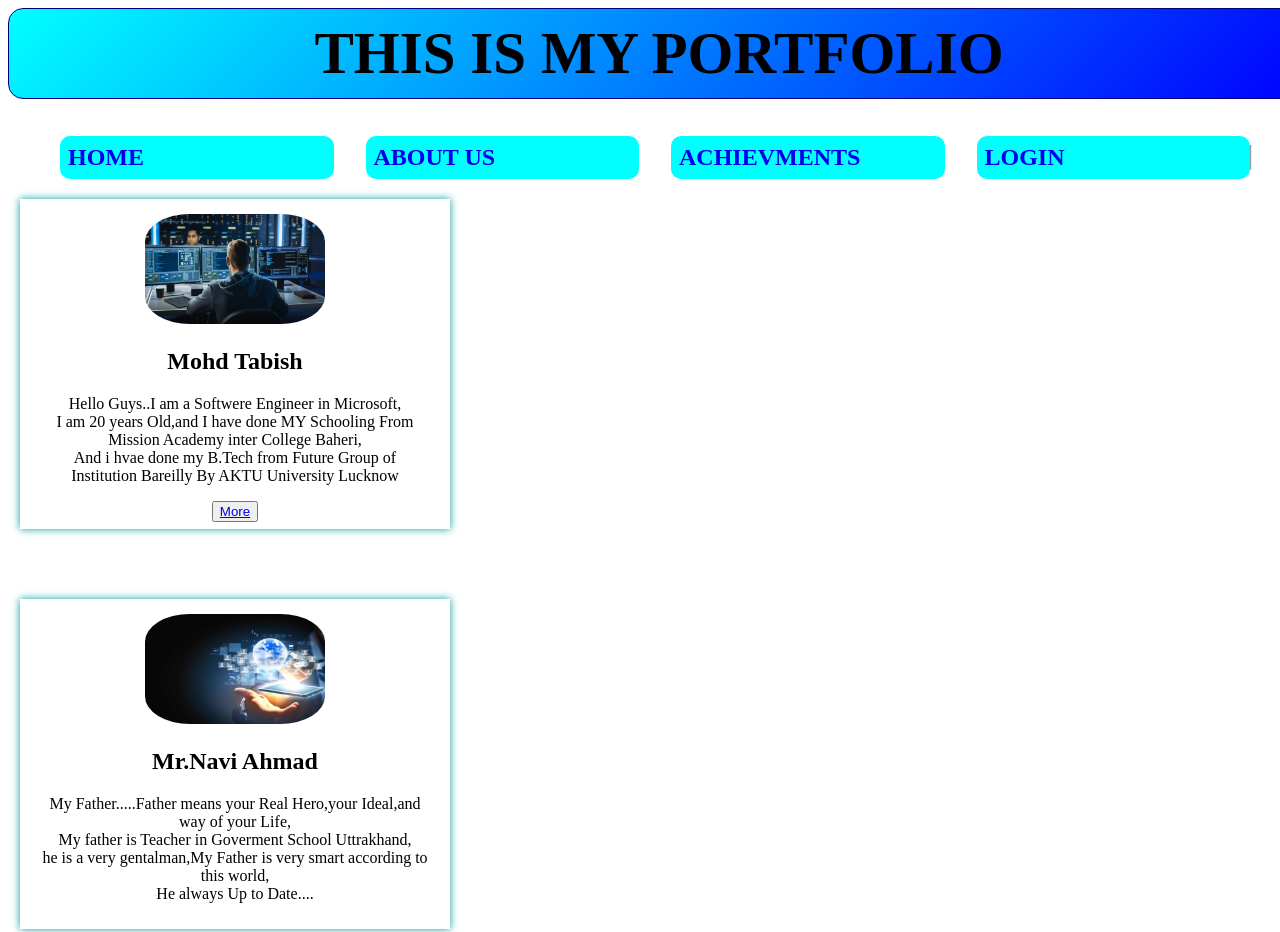
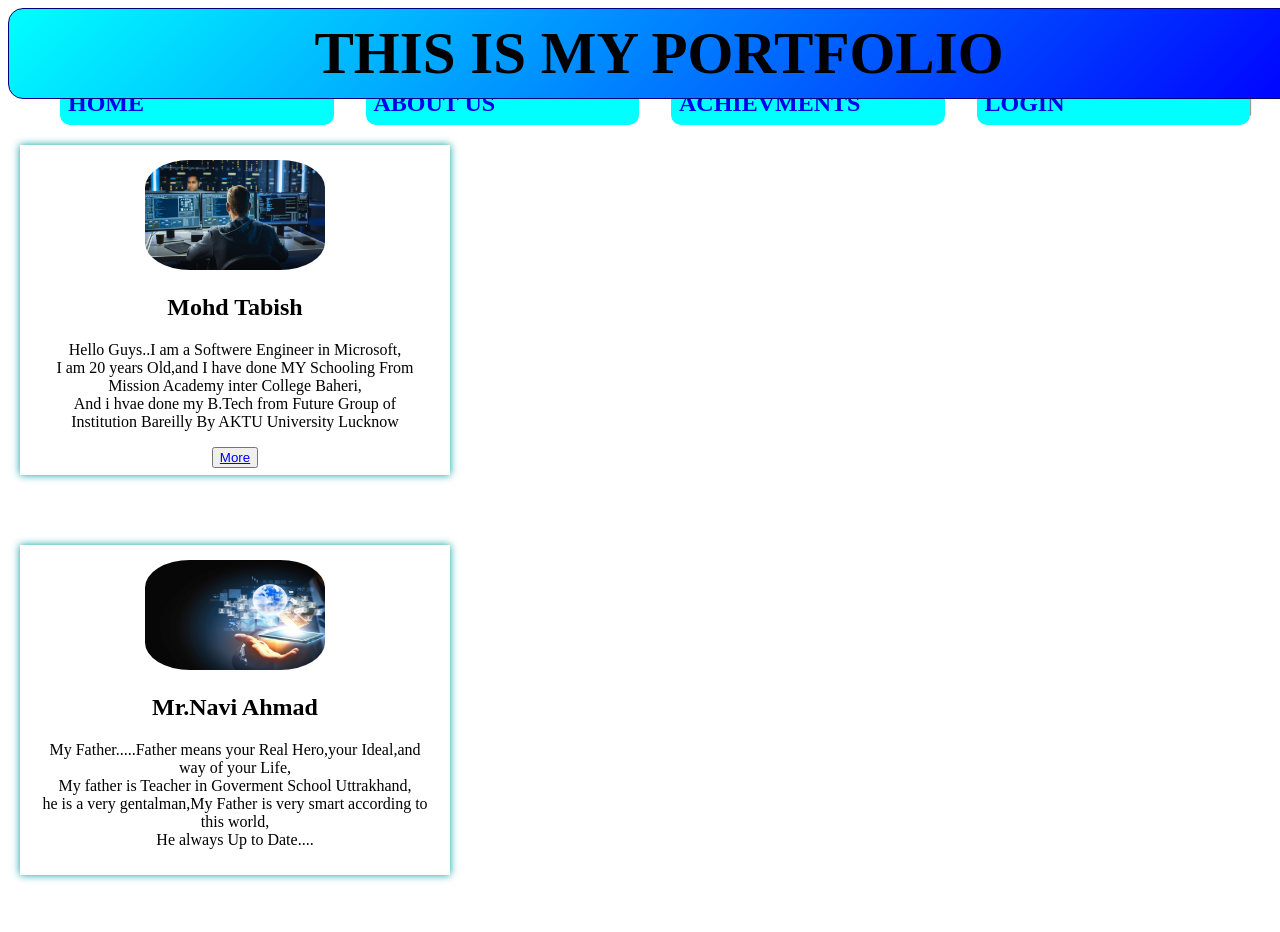
Before and after one commit to Mohdtabish75/portfolo, a plain HTML site: page index.html in a window 1280 px wide. Shown: the top 932 px of the page. Drawn offline with Linux system fonts and the light colour scheme.

Commit message:
Update index.html

```diff
--- a/index.html
+++ b/index.html
@@ -21,7 +21,7 @@
 </head>
 <body>
     <header class="hd"><b>THIS IS MY PORTFOLIO</b></header><br><hr>
-    <section><br><br><br><br><b><b></b></b>
+    <section><br>
         <nav class="na">
             <a href="index.html"><B>HOME</B></a>
             <a href="index1.html"><B>ABOUT US</B></a>
```
